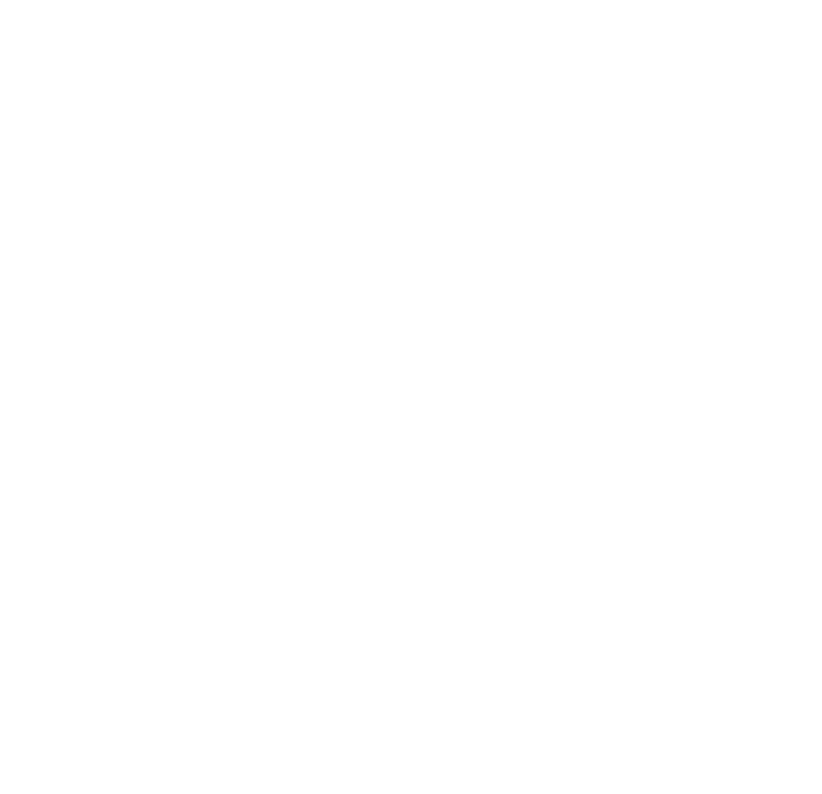
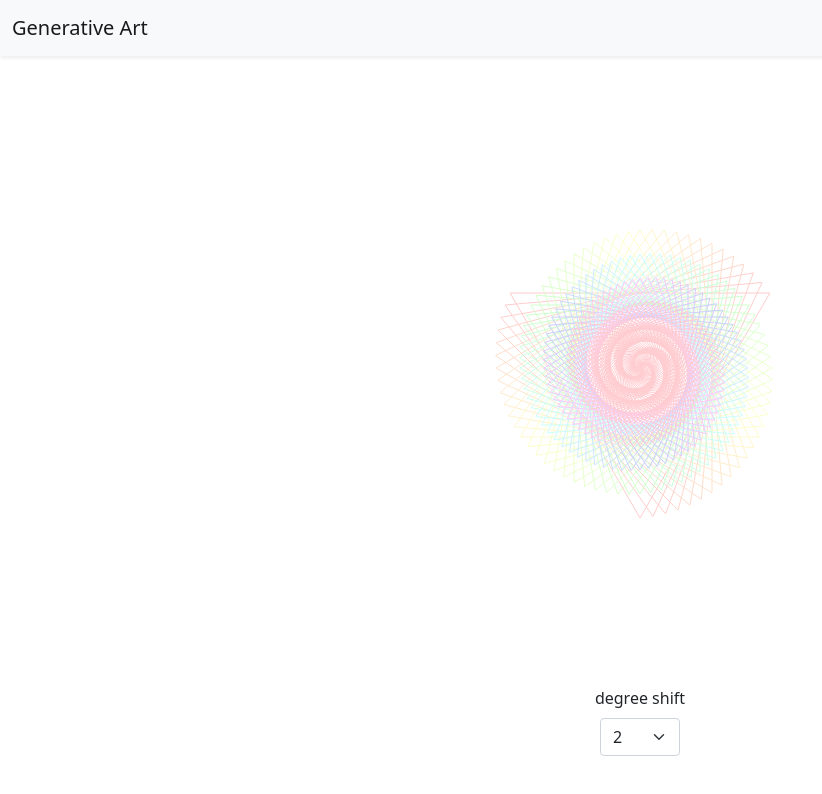
Before and after one commit to nurik12-py/nurik12-py.github.io, a plain HTML site: page projects/generative-art/rotatingTriangle.html in a window 1280 px wide. Shown: the whole page, without its empty margins (0-822 px from the left). Drawn offline with nearby package versions, Linux system fonts and the light colour scheme.

Commit message:
Generative art collection cereated

```diff
--- /dev/null
+++ b/projects/generative-art.html
@@ -0,0 +1,31 @@
+<!doctype html>
+<html lang="en">
+
+<head>
+    <meta charset="utf-8">
+    <meta name="viewport" content="width=device-width, initial-scale=1">
+
+    <link href="https://cdn.jsdelivr.net/npm/bootstrap@5.1.0/dist/css/bootstrap.min.css" rel="stylesheet"
+        integrity="sha384-KyZXEAg3QhqLMpG8r+8fhAXLRk2vvoC2f3B09zVXn8CA5QIVfZOJ3BCsw2P0p/We" crossorigin="anonymous">
+
+    <title>Generative Art Collection</title>
+</head>
+
+<body>
+    <div>
+        <nav id="navbar" class="navbar navbar-expand-lg navbar-dark bg-dark ">
+            <div class="container-fluid">
+                <a class="navbar-brand" href="/">Generative Art</a>
+                <a class="nav-link" style="color: cornsilk;" href="">by nurik_dev</a>
+            </div>
+        </nav>
+        <div class="list-group">
+            <a href="/projects/generative-art/circles.html" class="list-group-item list-group-item-action">Circles</a>
+            <a href="/projects/generative-art/rotatingTriangle.html"
+                class="list-group-item list-group-item-action">Rotaing triangle</a>
+            <a href="/projects/generative-art/tree.html" class="list-group-item list-group-item-action">Tree</a>
+        </div>
+    </div>
+</body>
+
+</html>
--- a/projects/generative-art/rotatingTriangle.html
+++ b/projects/generative-art/rotatingTriangle.html
@@ -0,0 +1,99 @@
+<!doctype html>
+<html lang="en">
+
+<head>
+    <!-- Required meta tags -->
+    <meta charset="utf-8">
+    <meta name="viewport" content="width=device-width, initial-scale=1">
+
+    <!-- Bootstrap CSS -->
+    <link href="https://cdn.jsdelivr.net/npm/bootstrap@5.1.0/dist/css/bootstrap.min.css" rel="stylesheet"
+        integrity="sha384-KyZXEAg3QhqLMpG8r+8fhAXLRk2vvoC2f3B09zVXn8CA5QIVfZOJ3BCsw2P0p/We" crossorigin="anonymous">
+
+    <title>Hello, world!</title>
+</head>
+
+<body>
+    <nav id="nav" class="navbar navbar-expand-lg navbar-light bg-light shadow-sm">
+        <div class="container-fluid">
+            <a class="navbar-brand" href="/projects/generative-art.html">Generative Art</a>
+        </div>
+    </nav>
+    <canvas style="width: 100%; height: 100%;" id="myCanvas"></canvas>
+    <div id="controls" class="d-flex flex-column justify-content-center align-items-center">
+        <label for="degreeShift" class="form-label">degree shift</label>
+        <select onchange="redraw()" class="form-select" id="degreeShift" style="width: 5em;"
+            aria-label="Default select example">
+            <option value="1">1</option>
+            <option value="2" selected>2</option>
+            <option value="5">5</option>
+            <option value="10">10</option>
+        </select>
+    </div>
+    <script>
+        const windowWidth = window.innerWidth;
+        const windowHeight = window.innerHeight - document.getElementById("nav").offsetHeight - document.getElementById("controls").offsetHeight - 50;
+        var c = document.getElementById("myCanvas");
+        var ctx = c.getContext("2d");
+        const dpi = window.devicePixelRatio;
+        var degreeShift = 2;
+        c.width = Math.floor(windowWidth * dpi);
+        c.height = Math.floor(windowHeight * dpi);
+        ctx.scale(dpi, dpi);
+        changeFillColor(0);
+        var degreeShift = 5;
+
+        ctx.lineWidth = 1;
+
+
+        function drawTriangle(one, two, three) {
+            ctx.beginPath();
+            ctx.moveTo(...one);
+            ctx.lineTo(...two);
+            ctx.lineTo(...three);
+            ctx.closePath();
+            ctx.stroke();
+        }
+
+
+        function changeFillColor(degree) {
+            if (degree < 360) {
+                ctx.strokeStyle = `HSLA(${degree}, 100%, 90%, 1.0)`;
+            }
+        }
+
+        const degrees_to_radians = deg => (deg * Math.PI) / 180.0;
+
+        function draw(radius, degree) {
+            x1 = windowWidth / 2 + radius * Math.sin(degrees_to_radians(degree + 240));
+            y1 = windowHeight / 2 + radius * Math.cos(degrees_to_radians(degree + 240));
+
+            x2 = windowWidth / 2 + radius * Math.sin(degrees_to_radians(degree + 120));
+            y2 = windowHeight / 2 + radius * Math.cos(degrees_to_radians(degree + 120));
+
+            x3 = windowWidth / 2 + radius * Math.sin(degrees_to_radians(degree + 0));
+            y3 = windowHeight / 2 + radius * Math.cos(degrees_to_radians(degree + 0));
+
+            drawTriangle([x1, y1], [x2, y2], [x3, y3]);
+            if (radius > 1) {
+                setTimeout(function () {
+                    changeFillColor(degree);
+                    draw(radius - 1, degree + degreeShift % 360);
+                }, 0.1);
+
+            }
+        }
+
+        function redraw() {
+            ctx.clearRect(0, 0, windowWidth, windowHeight);
+            degreeShift = document.getElementById("degreeShift").value;
+            draw(150, 5 % 360);
+        }
+
+
+        draw(150, 0);
+
+    </script>
+</body>
+
+</html>
```
Also changed, not shown: index.html (+2 -3 lines), projects/generative-art/circles.html (+2 -2 lines), projects/generative-art/tree.html (+1 -1 lines).
